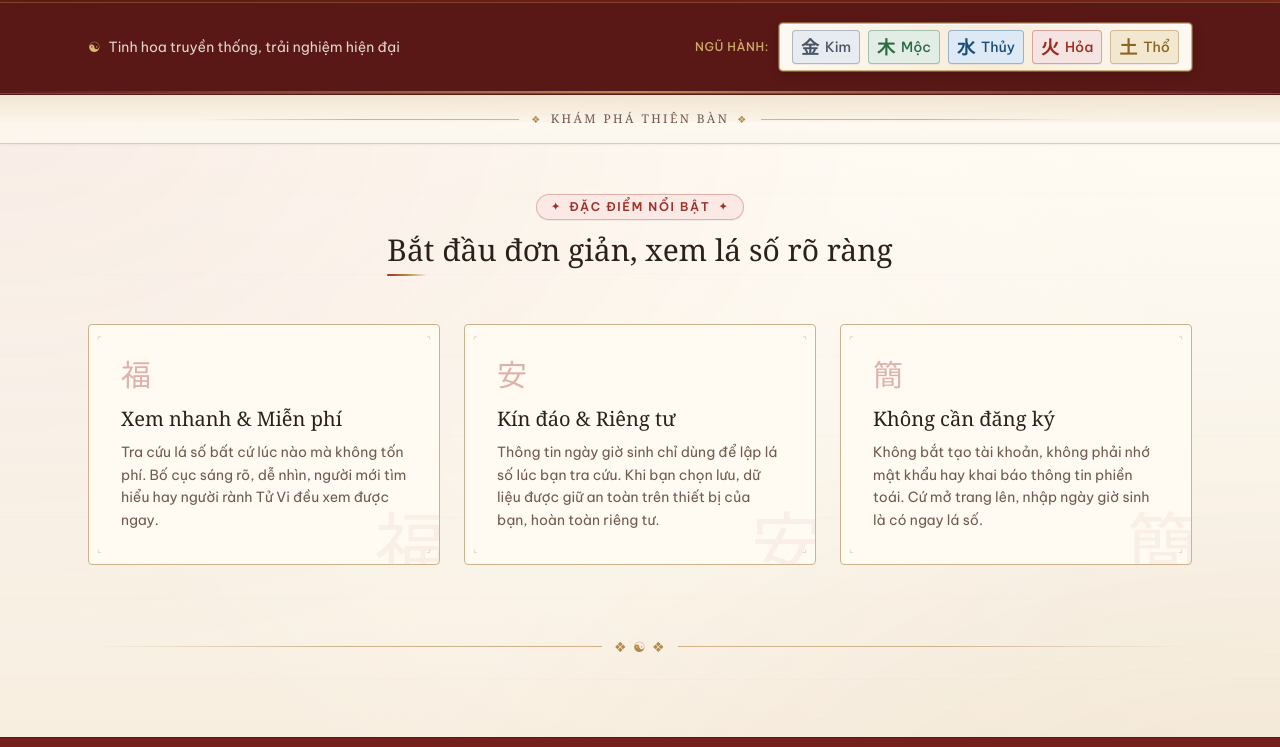
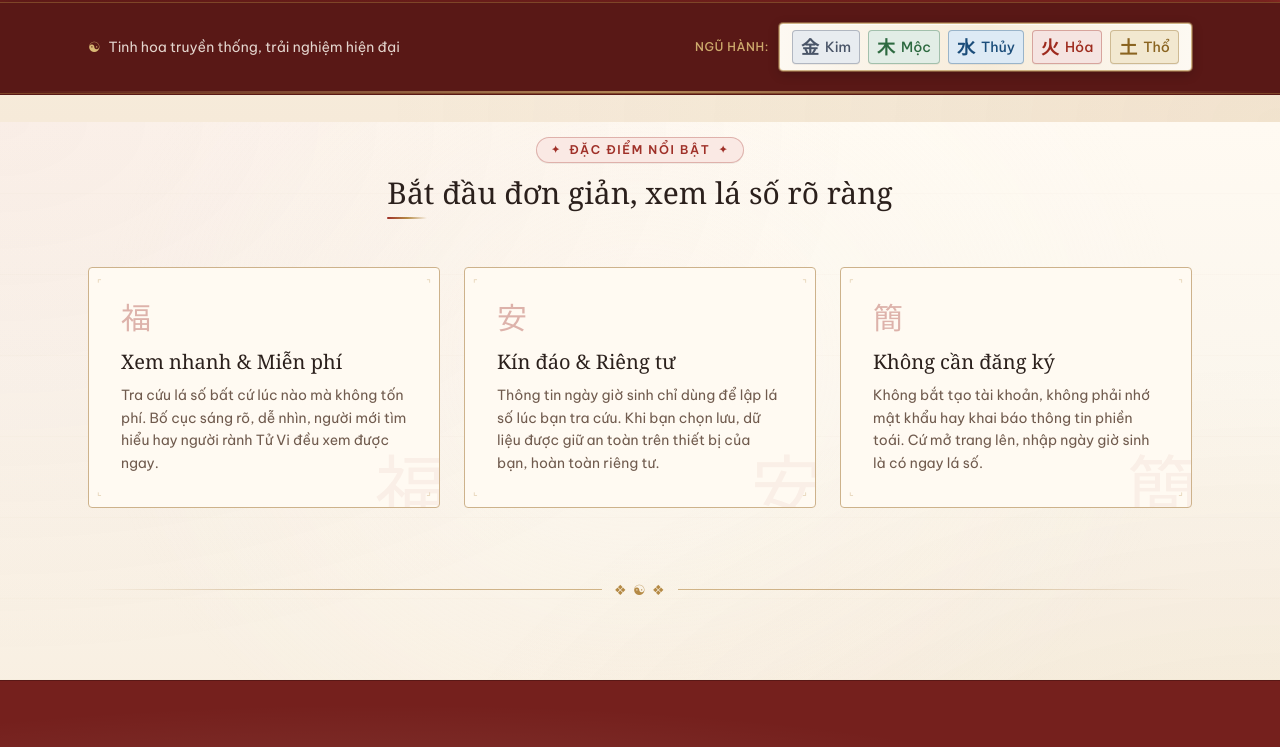
Before and after one commit to quytttb/lasotuvi-web, a Next.js app: page / in a window 1280 px wide. Shown: the part 678-1425 px from the top of the page. Built offline with nearby package versions, Linux system fonts and the light colour scheme; no server answers.

Commit message:
refactor(home): remove redundant transition ribbon above features section

```diff
--- a/src/app/page.tsx
+++ b/src/app/page.tsx
@@ -158,26 +158,10 @@ export default function HomePage() {
         </div>
       </section>
 
-      {/* ── Dải chuyển tiếp hoa văn Á Đông giữa Hero và Mục đặc điểm ── */}
-      <div
-        className="relative border-b border-[var(--line-soft)] bg-gradient-to-b from-[var(--paper-muted)]/70 via-[var(--paper-raised)]/60 to-[var(--paper)] py-3 sm:py-4 shadow-xs"
-        aria-hidden="true"
-      >
-        <div className="site-container flex items-center justify-center gap-3 text-[var(--gold)]">
-          <div className="h-px flex-1 max-w-xs bg-gradient-to-r from-transparent via-[var(--line)] to-[var(--gold)]/60" />
-          <span className="flex items-center gap-2 font-serif text-xs tracking-[0.2em] uppercase text-[var(--ink-muted)] select-none">
-            <span className="text-[10px] text-[var(--gold)]">❖</span>
-            <span>Khám Phá Thiên Bàn</span>
-            <span className="text-[10px] text-[var(--gold)]">❖</span>
-          </span>
-          <div className="h-px flex-1 max-w-xs bg-gradient-to-l from-transparent via-[var(--line)] to-[var(--gold)]/60" />
-        </div>
-      </div>
-
       {/* ═══════════════════════════════════════════════════
           FEATURES — Ba điểm chính
           ═══════════════════════════════════════════════════ */}
-      <section className="site-container pt-8 pb-14 sm:pt-12 sm:pb-20">
+      <section className="site-container pt-8 pb-14 sm:pt-10 sm:pb-20">
         {/* Section header */}
         <div className="mb-10 text-center animate-fade-in-up sm:mb-12">
           <div className="mb-3 inline-flex items-center gap-2 rounded-full border border-[var(--vermillion)]/30 bg-[var(--vermillion-soft)] px-3.5 py-1 text-xs font-semibold uppercase tracking-[0.14em] text-[var(--vermillion)] shadow-2xs">
```
